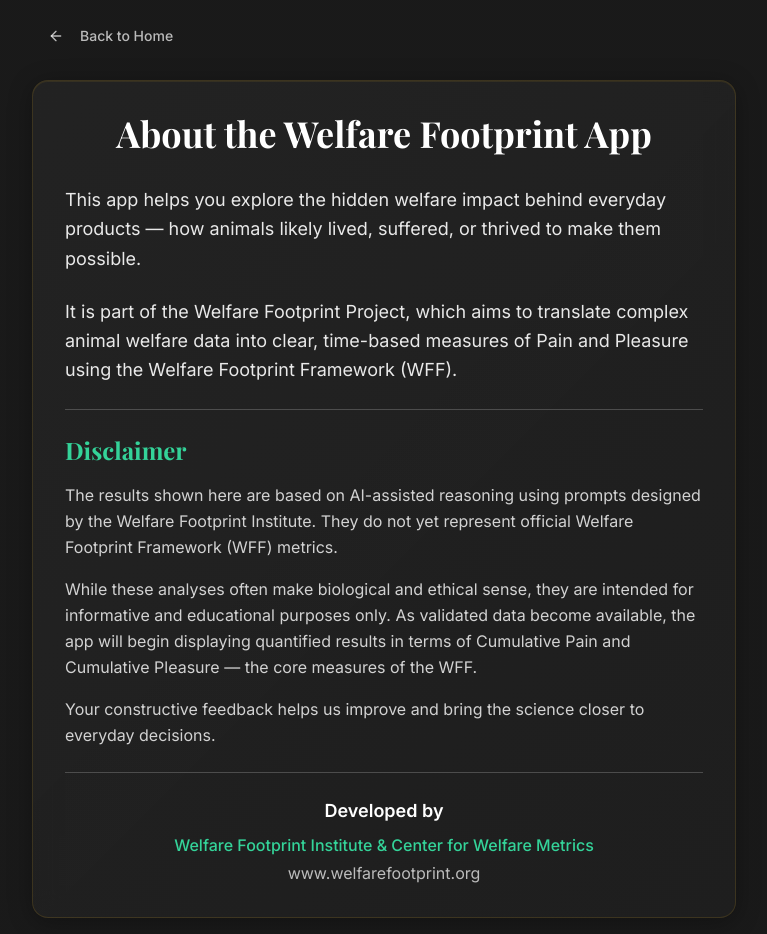
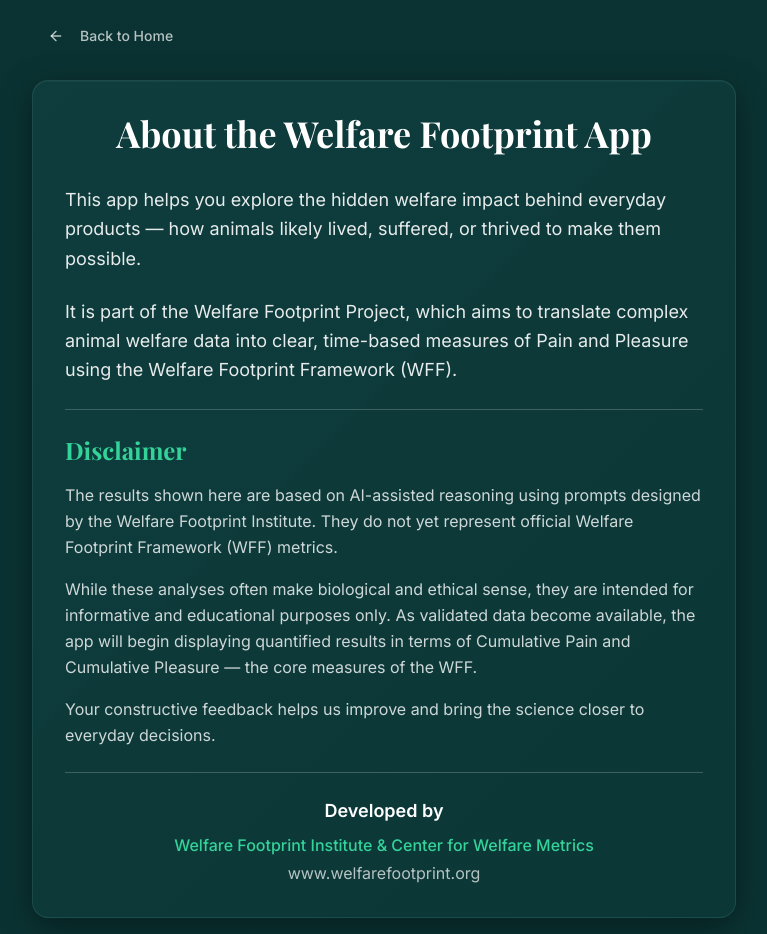
Before and after one commit to Center-for-Welfare-Metrics/welfare-footprint-buddy, a React (Vite) app: page /about in a window 1280 px wide. Shown: the whole page, without its empty margins (256-1023 px from the left). Built offline with nearby package versions, Linux system fonts and the light colour scheme; a web font is replaced by a local one.

Commit message:
Refactor: Update visual design system

```diff
--- a/src/index.css
+++ b/src/index.css
@@ -8,89 +8,89 @@ All colors MUST be HSL.
 
 @layer base {
   :root {
-    /* Refined Culinary Minimalism - Deep Espresso Foundation */
-    --background: 0 0% 10%;              /* Deep espresso #1A1A1A */
-    --foreground: 40 25% 97%;            /* Soft cream white #FAF9F6 */
+    /* Elegant Gastronomic Design - Deep Teal Foundation */
+    --background: 180 65% 12%;           /* Deep teal #0B3838 */
+    --foreground: 40 20% 95%;            /* Soft cream #F5F3F0 */
 
-    --card: 0 0% 14%;                    /* Slightly lighter espresso */
-    --card-foreground: 40 25% 97%;
+    --card: 180 60% 15%;                 /* Slightly lighter teal */
+    --card-foreground: 40 20% 95%;
 
-    --popover: 0 0% 12%;
-    --popover-foreground: 40 25% 97%;
+    --popover: 180 60% 14%;
+    --popover-foreground: 40 20% 95%;
 
-    /* Olive Green Accent */
-    --primary: 82 38% 30%;               /* Olive green #556B2F */
-    --primary-foreground: 40 25% 97%;
+    /* Muted teal for primary actions */
+    --primary: 180 50% 25%;              /* Mid teal #1F5A5A */
+    --primary-foreground: 40 20% 95%;
 
-    /* Warm Gold/Saffron Highlight */
-    --secondary: 43 74% 49%;             /* Warm gold #DAA520 */
-    --secondary-foreground: 0 0% 10%;
+    /* Warm coral/orange for CTAs */
+    --secondary: 16 85% 58%;             /* Coral/orange #EB6D42 */
+    --secondary-foreground: 0 0% 100%;
 
-    --muted: 0 0% 20%;                   /* Muted espresso */
-    --muted-foreground: 40 15% 70%;      /* Muted cream */
+    --muted: 180 40% 20%;                /* Muted teal */
+    --muted-foreground: 40 15% 65%;      /* Muted cream */
 
-    /* Gold accent for emphasis */
-    --accent: 43 74% 49%;                /* Warm gold */
-    --accent-foreground: 0 0% 10%;
+    /* Coral accent for emphasis */
+    --accent: 16 85% 58%;                /* Coral #EB6D42 */
+    --accent-foreground: 0 0% 100%;
 
-    --destructive: 0 65% 45%;
-    --destructive-foreground: 40 25% 97%;
+    --destructive: 0 65% 50%;
+    --destructive-foreground: 40 20% 95%;
 
-    --border: 0 0% 25%;                  /* Subtle espresso border */
-    --input: 0 0% 18%;
-    --ring: 82 38% 30%;                  /* Olive ring */
+    --border: 180 30% 25%;               /* Thin elegant teal border */
+    --input: 180 50% 18%;
+    --ring: 16 85% 58%;                  /* Coral ring */
 
     --radius: 0.5rem;
 
-    /* Sidebar with culinary aesthetic */
-    --sidebar-background: 0 0% 10%;
-    --sidebar-foreground: 40 25% 97%;
-    --sidebar-primary: 82 38% 30%;       /* Olive */
-    --sidebar-primary-foreground: 40 25% 97%;
-    --sidebar-accent: 0 0% 16%;
-    --sidebar-accent-foreground: 40 25% 97%;
-    --sidebar-border: 0 0% 20%;
-    --sidebar-ring: 43 74% 49%;          /* Gold ring */
+    /* Sidebar with gastronomic aesthetic */
+    --sidebar-background: 180 65% 12%;
+    --sidebar-foreground: 40 20% 95%;
+    --sidebar-primary: 180 50% 25%;
+    --sidebar-primary-foreground: 40 20% 95%;
+    --sidebar-accent: 180 60% 16%;
+    --sidebar-accent-foreground: 40 20% 95%;
+    --sidebar-border: 180 30% 25%;
+    --sidebar-ring: 16 85% 58%;
   }
 
   .dark {
-    /* Same refined palette for dark mode */
-    --background: 0 0% 10%;
-    --foreground: 40 25% 97%;
+    /* Same elegant palette for dark mode */
+    --background: 180 65% 12%;
+    --foreground: 40 20% 95%;
 
-    --card: 0 0% 14%;
-    --card-foreground: 40 25% 97%;
+    --card: 180 60% 15%;
+    --card-foreground: 40 20% 95%;
 
-    --popover: 0 0% 12%;
-    --popover-foreground: 40 25% 97%;
+    --popover: 180 60% 14%;
+    --popover-foreground: 40 20% 95%;
 
-    --primary: 82 38% 30%;
-    --primary-foreground: 40 25% 97%;
+    --primary: 180 50% 25%;
+    --primary-foreground: 40 20% 95%;
 
-    --secondary: 43 74% 49%;
-    --secondary-foreground: 0 0% 10%;
+    --secondary: 16 85% 58%;
+    --secondary-foreground: 0 0% 100%;
 
-    --muted: 0 0% 20%;
-    --muted-foreground: 40 15% 70%;
+    --muted: 180 40% 20%;
+    --muted-foreground: 40 15% 65%;
 
-    --accent: 43 74% 49%;
-    --accent-foreground: 0 0% 10%;
+    --accent: 16 85% 58%;
+    --accent-foreground: 0 0% 100%;
 
-    --destructive: 0 65% 45%;
-    --destructive-foreground: 40 25% 97%;
+    --destructive: 0 65% 50%;
+    --destructive-foreground: 40 20% 95%;
 
-    --border: 0 0% 25%;
-    --input: 0 0% 18%;
-    --ring: 82 38% 30%;
+    --border: 180 30% 25%;
+    --input: 180 50% 18%;
+    --ring: 16 85% 58%;
 
-    --sidebar-background: 0 0% 10%;
-    --sidebar-foreground: 40 25% 97%;
-    --sidebar-primary: 82 38% 30%;
-    --sidebar-primary-foreground: 40 25% 97%;
-    --sidebar-accent: 0 0% 16%;
-    --sidebar-accent-foreground: 40 25% 97%;
-    --sidebar-border: 0 0% 20%;
-    --sidebar-ring: 43 74% 49%;
+    --sidebar-background: 180 65% 12%;
+    --sidebar-foreground: 40 20% 95%;
+    --sidebar-primary: 180 50% 25%;
+    --sidebar-primary-foreground: 40 20% 95%;
+    --sidebar-accent: 180 60% 16%;
+    --sidebar-accent-foreground: 40 20% 95%;
+    --sidebar-border: 180 30% 25%;
+    --sidebar-ring: 16 85% 58%;
   }
 }
 
@@ -118,17 +118,17 @@ All colors MUST be HSL.
 }
 
 @layer utilities {
-  /* Refined glass card with warm ceramic texture */
+  /* Elegant glass card with deep teal foundation */
   .glass-card {
     background: linear-gradient(135deg,
-      hsl(0 0% 14% / 0.9) 0%,
-      hsl(0 0% 12% / 0.95) 100%
+      hsl(180 60% 15% / 0.95) 0%,
+      hsl(180 65% 13% / 0.98) 100%
     );
     backdrop-filter: blur(12px);
-    border: 1px solid hsl(43 74% 49% / 0.15);
+    border: 1px solid hsl(180 30% 35% / 0.3);
     box-shadow:
-      0 4px 24px hsl(0 0% 0% / 0.3),
-      inset 0 1px 0 hsl(43 74% 49% / 0.1);
+      0 8px 32px hsl(0 0% 0% / 0.4),
+      inset 0 1px 0 hsl(180 30% 35% / 0.15);
   }
 
   .animate-fade-in {
@@ -156,36 +156,36 @@ input[type="range"]::-webkit-slider-runnable-track {
   width: 100%;
   height: 4px;
   cursor: pointer;
-  background: hsl(0 0% 25%);
+  background: hsl(180 30% 25%);
   border-radius: 5px;
 }
 
 input[type="range"]::-webkit-slider-thumb {
   -webkit-appearance: none;
-  border: 2px solid hsl(0 0% 10%);
+  border: 2px solid hsl(180 65% 12%);
   height: 18px;
   width: 18px;
   border-radius: 50%;
-  background: hsl(43 74% 49%);  /* Warm gold */
+  background: hsl(16 85% 58%);  /* Warm coral */
   cursor: pointer;
   margin-top: -7px;
-  box-shadow: 0 2px 8px hsl(43 74% 49% / 0.3);
+  box-shadow: 0 2px 8px hsl(16 85% 58% / 0.4);
 }
 
 input[type="range"]::-moz-range-track {
   width: 100%;
   height: 4px;
   cursor: pointer;
-  background: hsl(0 0% 25%);
+  background: hsl(180 30% 25%);
   border-radius: 5px;
 }
 
 input[type="range"]::-moz-range-thumb {
-  border: 2px solid hsl(0 0% 10%);
+  border: 2px solid hsl(180 65% 12%);
   height: 18px;
   width: 18px;
   border-radius: 50%;
-  background: hsl(43 74% 49%);
+  background: hsl(16 85% 58%);
   cursor: pointer;
-  box-shadow: 0 2px 8px hsl(43 74% 49% / 0.3);
+  box-shadow: 0 2px 8px hsl(16 85% 58% / 0.4);
 }
```
